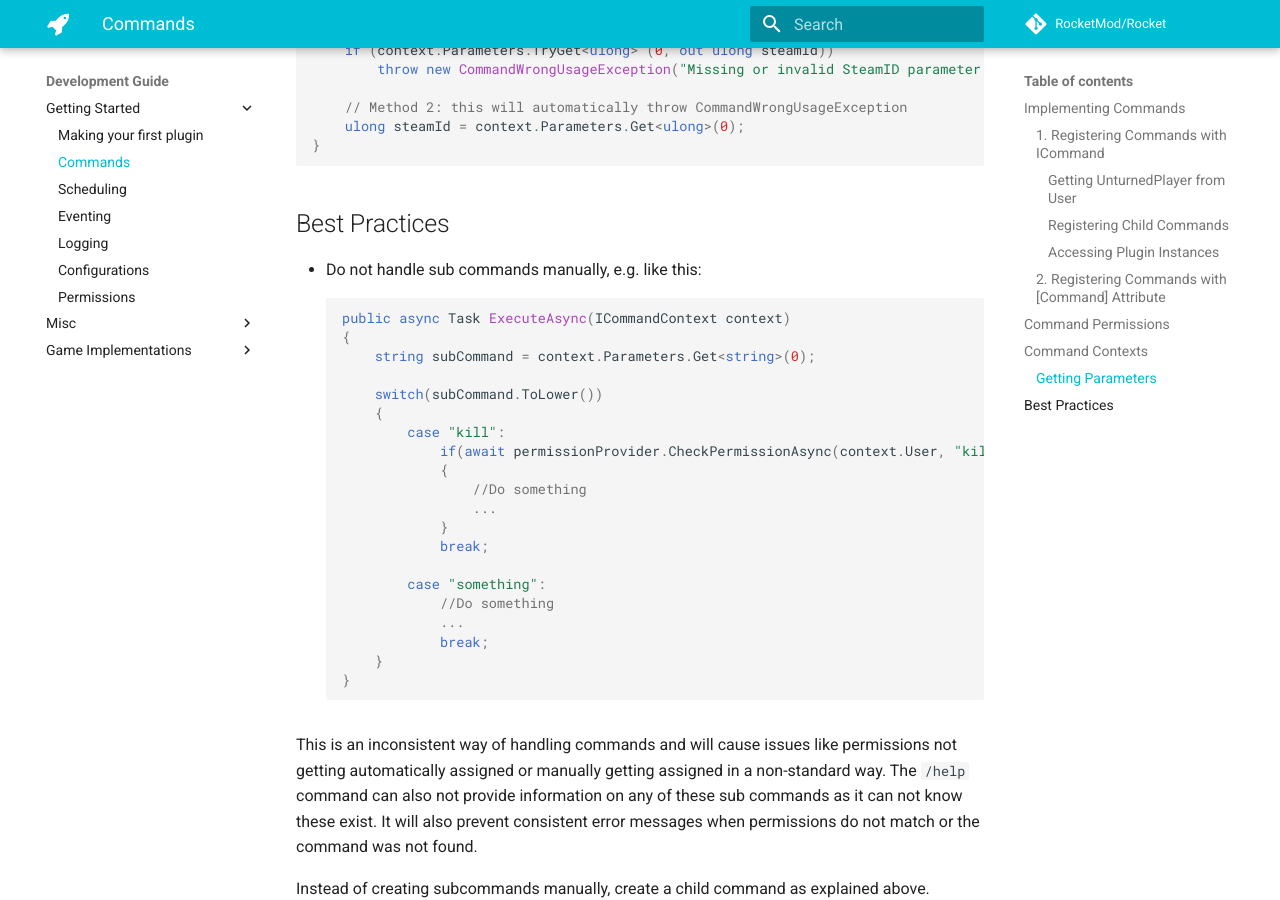
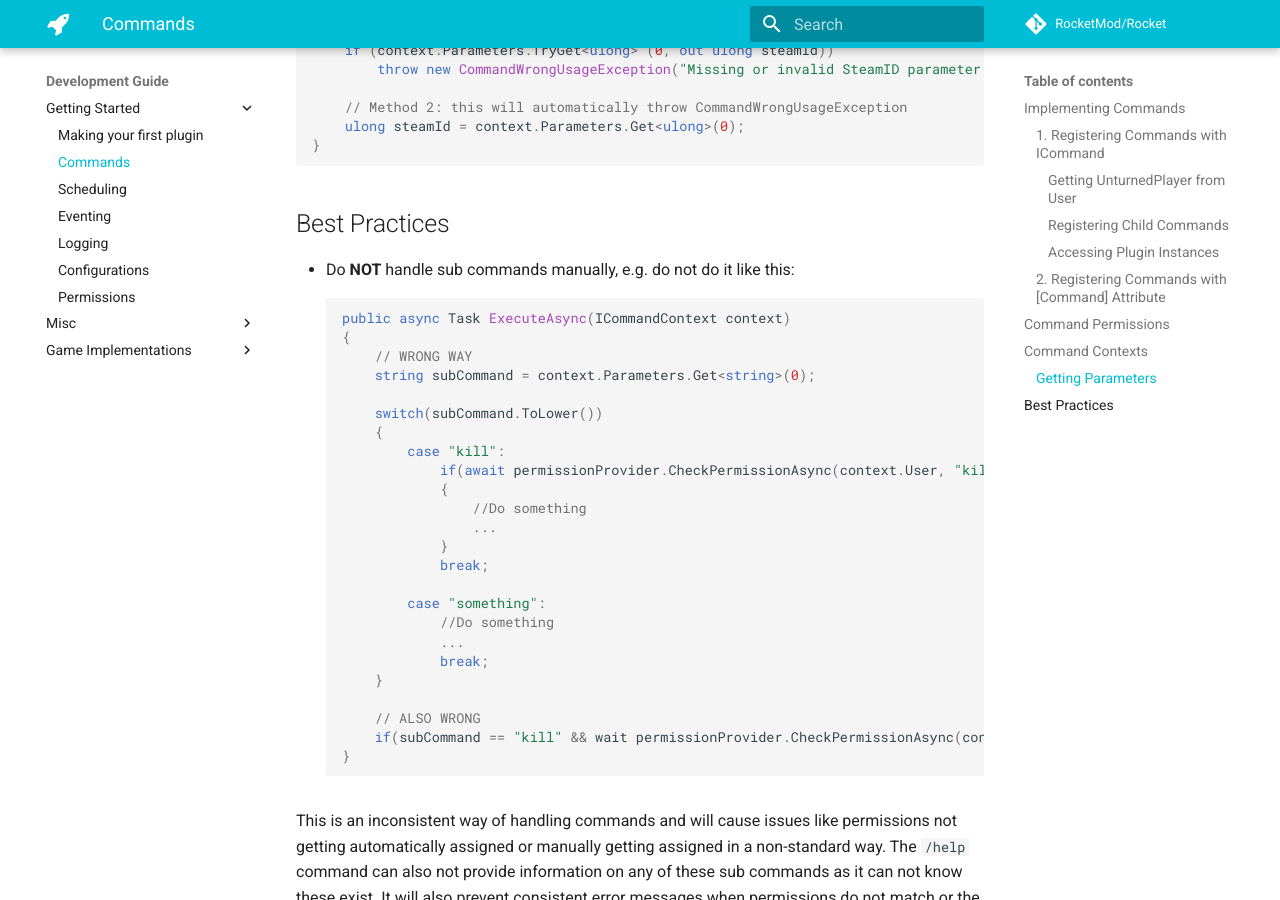
Before and after one commit to RocketMod/Rocket.Documentation, an MkDocs documentation site: the page built from content/development-guide/getting-started/commands.md, in a window 1280 px wide and 900 px high, scrolled down 5008 px. Built offline with MkDocs 1.6.1 and Material for MkDocs 9.7.7, drawn with Linux system fonts in a browser that asks for light colours; comment, search, counter and statistics services are not loaded; old or Windows-style settings are respelled for this version of MkDocs.

Commit message:
Update best practices

````diff
--- a/content/development-guide/getting-started/commands.md
+++ b/content/development-guide/getting-started/commands.md
@@ -212,16 +212,17 @@ public async Task ExecuteAsync(ICommandContext context)
 
 ## Best Practices
 
-* Do not handle sub commands manually, e.g. like this:
+* Do **NOT** handle sub commands manually, e.g. do not do it like this:
 ```csharp
 public async Task ExecuteAsync(ICommandContext context)
 {
+    // WRONG WAY
     string subCommand = context.Parameters.Get<string>(0);
 
     switch(subCommand.ToLower())
     {
         case "kill":
-            if(await permissionProvider.CheckPermissionAsync(context.User, "kill"))
+            if(await permissionProvider.CheckPermissionAsync(context.User, "kill") == PermissionResult.Grant)
             {
                 //Do something
                 ...
@@ -233,6 +234,9 @@ public async Task ExecuteAsync(ICommandContext context)
             ...
             break;
     }
+
+    // ALSO WRONG
+    if(subCommand == "kill" && wait permissionProvider.CheckPermissionAsync(context.User, "kill") == PermissionResult.Grant)
 }
 
 ```
````
